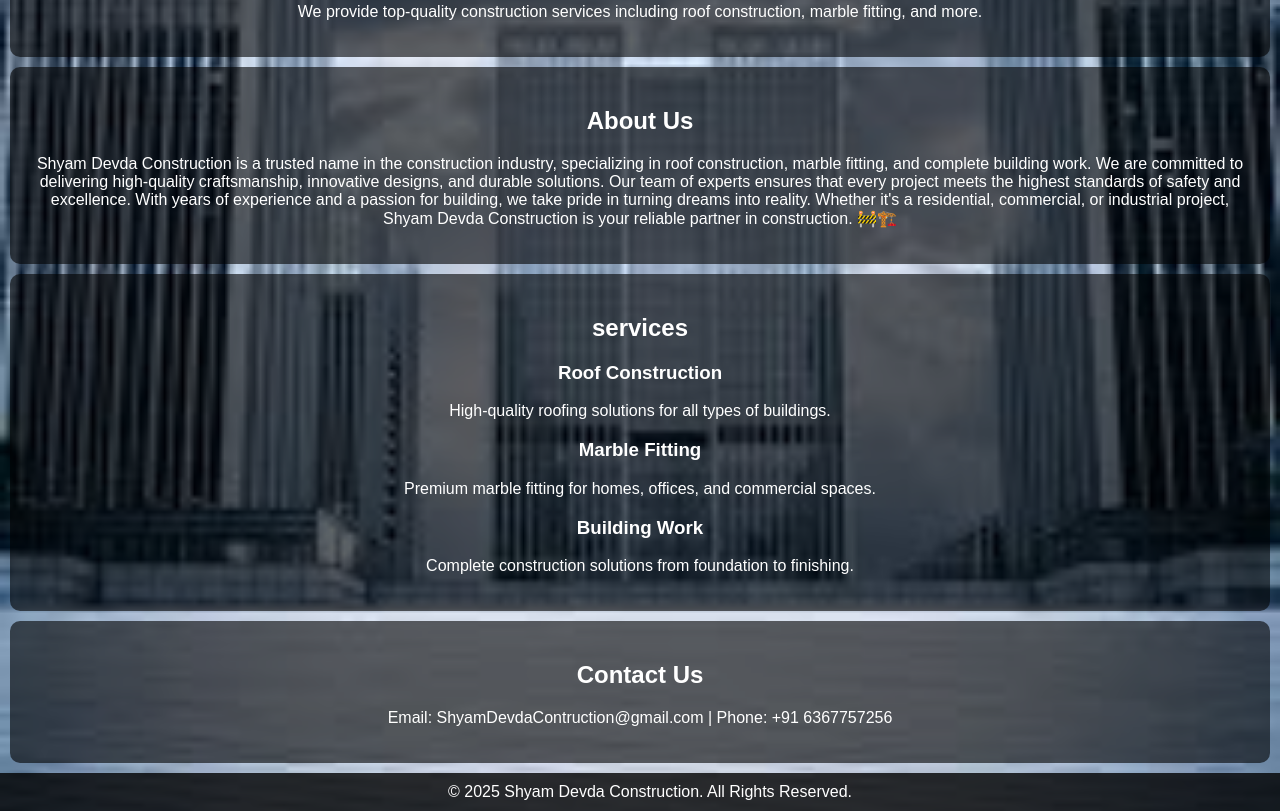
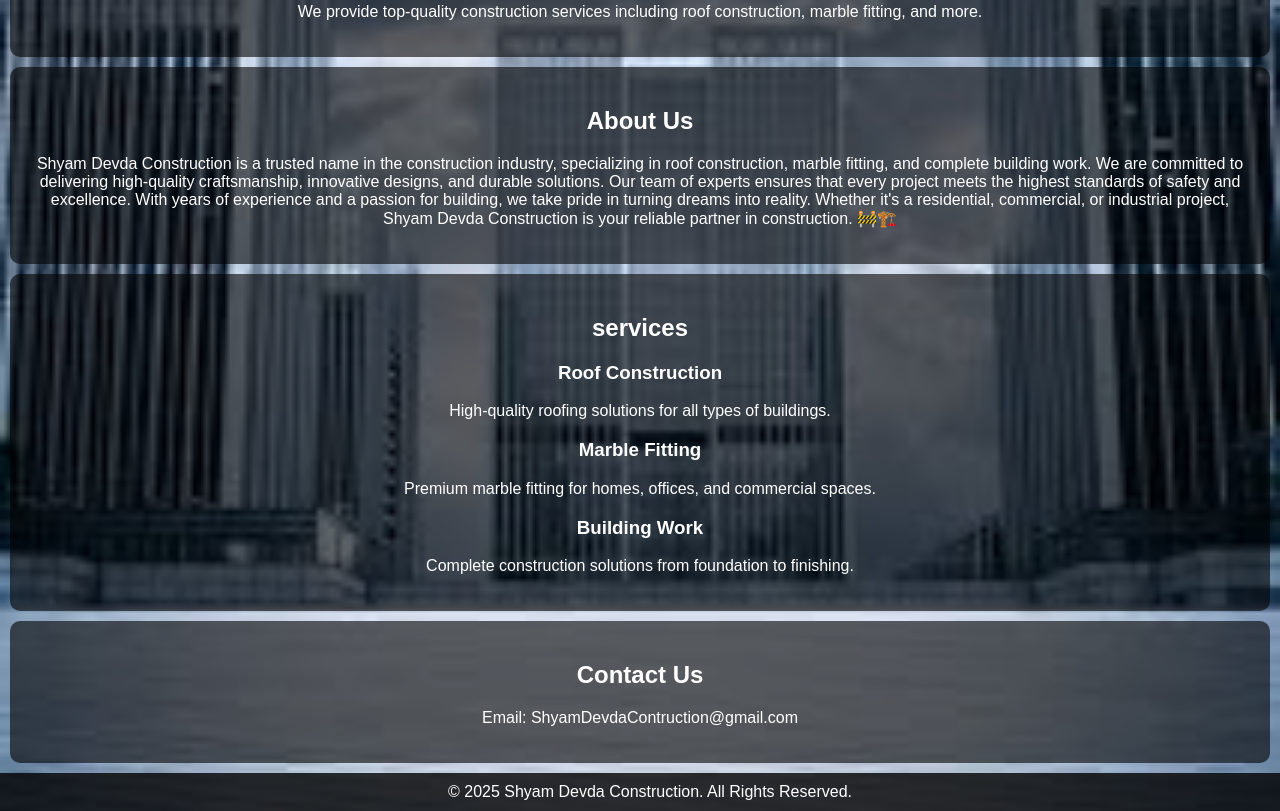
Before and after one commit to taruntelitech/Shyam-Devda-Construction, a plain HTML site: page index.html in a window 1280 px wide. Shown: the part 302-1113 px from the top of the page. Drawn offline with Linux system fonts and the light colour scheme.

Commit message:
Update index.html

```diff
--- a/index.html
+++ b/index.html
@@ -41,7 +41,7 @@
     </section>
     <section id="contact">
         <h2>Contact Us</h2>
-        <p>Email: <span class="contact-link" onclick="contactEmail()">ShyamDevdaContruction@gmail.com</span> | Phone: <span class="contact-link" onclick="contactPhone()">+91 6367757256</span></p>
+        <p>Email: <span class="contact-link" onclick="contactEmail()">ShyamDevdaContruction@gmail.com</span>
     </section>
     <footer>
         &copy; 2025 Shyam Devda Construction. All Rights Reserved.
```
